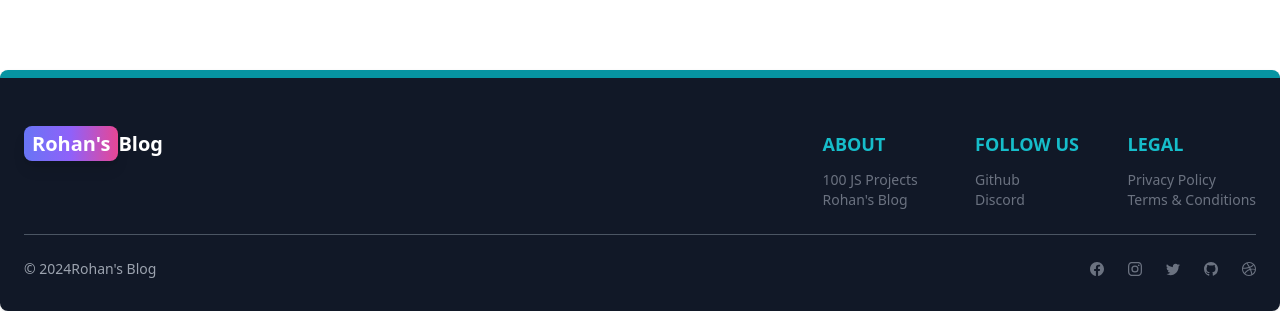
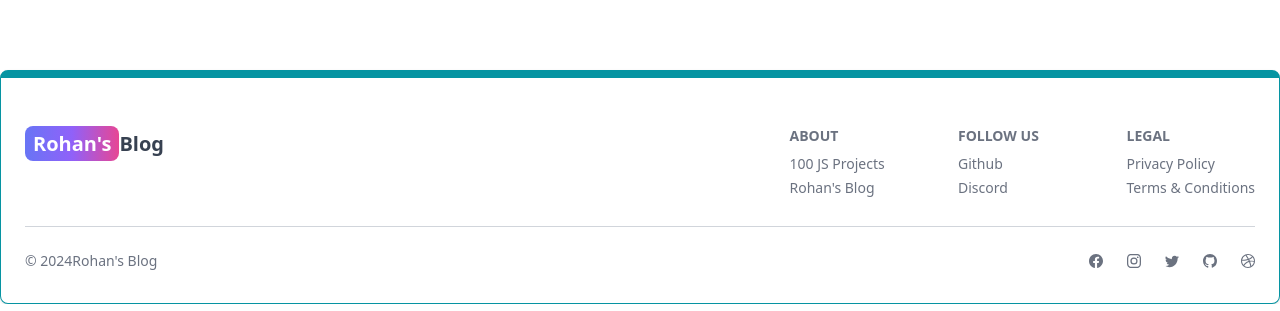
Before and after one commit to rohansamuel07/Personal-Blog-Project, a React (Vite) app in the folder client/: page /projects in a window 1280 px wide. Shown: the part 796-1107 px from the top of the page. Built offline with nearby package versions, Linux system fonts and the light colour scheme.

Commit message:
creating and adding footer component

```diff
--- a/client/src/components/Footer.jsx
+++ b/client/src/components/Footer.jsx
@@ -4,79 +4,79 @@
 
 export default function FooterCom() {
   return (
-    <Footer container className="border-t-8 border-teal-500 bg-gray-900 text-white py-8">
-      <div className="w-full max-w-7xl mx-auto px-6">
-        <div className="grid w-full justify-between sm:flex sm:justify-between md:grid-cols-1 gap-8">
-          <div className="mt-5">
+    <Footer container className='border border-t-8 border-teal-500'>
+      <div className='w-full max-w-7xl mx-auto px-6 py-8'>
+        <div className='grid w-full justify-between sm:flex md:grid-cols-1 gap-6'>
+          <div className='mt-5'>
             <Link
-              to="/"
-              className="self-center whitespace-nowrap text-lg sm:text-xl font-semibold dark:text-white"
+              to='/'
+              className='self-center whitespace-nowrap text-lg sm:text-xl font-semibold dark:text-white'
             >
-              <span className="px-2 py-1 bg-gradient-to-r from-indigo-500 via-purple-500 to-pink-500 rounded-lg text-white shadow-lg">
+              <span className='px-2 py-1 bg-gradient-to-r from-indigo-500 via-purple-500 to-pink-500 rounded-lg text-white'>
                 Rohan's
               </span>
               Blog
             </Link>
           </div>
-          <div className="grid grid-cols-2 gap-8 sm:grid-cols-3 sm:gap-6 mt-5 text-sm">
+          <div className='grid grid-cols-2 gap-8 mt-4 sm:grid-cols-3 sm:gap-10'>
             <div>
-              <Footer.Title title="About" className="text-lg mb-3 text-teal-400" />
+              <Footer.Title title='About' className='mb-2' />
               <Footer.LinkGroup col>
                 <Footer.Link
-                  href="https://www.100jsprojects.com"
-                  target="_blank"
-                  rel="noopener noreferrer"
-                  className="hover:underline hover:text-teal-300 transition-all duration-300"
+                  href='https://www.100jsprojects.com'
+                  target='_blank'
+                  rel='noopener noreferrer'
+                  className='block mb-1'
                 >
                   100 JS Projects
                 </Footer.Link>
                 <Footer.Link
-                  href="/about"
-                  target="_blank"
-                  rel="noopener noreferrer"
-                  className="hover:underline hover:text-teal-300 transition-all duration-300"
+                  href='/about'
+                  target='_blank'
+                  rel='noopener noreferrer'
+                  className='block mb-1'
                 >
                   Rohan's Blog
                 </Footer.Link>
               </Footer.LinkGroup>
             </div>
             <div>
-              <Footer.Title title="Follow us" className="text-lg mb-3 text-teal-400" />
+              <Footer.Title title='Follow us' className='mb-2' />
               <Footer.LinkGroup col>
                 <Footer.Link
-                  href="https://github.com/rohansamuel07"
-                  target="_blank"
-                  rel="noopener noreferrer"
-                  className="hover:underline hover:text-teal-300 transition-all duration-300"
+                  href='https://www.github.com/rohansamuel07'
+                  target='_blank'
+                  rel='noopener noreferrer'
+                  className='block mb-1'
                 >
                   Github
                 </Footer.Link>
-                <Footer.Link href="#" className="hover:underline hover:text-teal-300 transition-all duration-300">Discord</Footer.Link>
+                <Footer.Link href='#' className='block mb-1'>Discord</Footer.Link>
               </Footer.LinkGroup>
             </div>
             <div>
-              <Footer.Title title="Legal" className="text-lg mb-3 text-teal-400" />
+              <Footer.Title title='Legal' className='mb-2' />
               <Footer.LinkGroup col>
-                <Footer.Link href="#" className="hover:underline hover:text-teal-300 transition-all duration-300">Privacy Policy</Footer.Link>
-                <Footer.Link href="#" className="hover:underline hover:text-teal-300 transition-all duration-300">Terms &amp; Conditions</Footer.Link>
+                <Footer.Link href='#' className='block mb-1'>Privacy Policy</Footer.Link>
+                <Footer.Link href='#' className='block mb-1'>Terms &amp; Conditions</Footer.Link>
               </Footer.LinkGroup>
             </div>
           </div>
         </div>
-        <Footer.Divider className="my-6 border-gray-600" />
-        <div className="w-full sm:flex sm:items-center sm:justify-between text-sm">
+        <Footer.Divider className='my-6 border-gray-300' />
+        <div className='w-full sm:flex sm:items-center sm:justify-between text-sm'>
           <Footer.Copyright
-            href="#"
+            href='#'
             by="Rohan's Blog"
             year={new Date().getFullYear()}
-            className="text-gray-400"
+            className='mb-4 sm:mb-0'
           />
           <div className="flex gap-6 sm:mt-0 mt-4">
-            <Footer.Icon href="#" icon={BsFacebook} className="hover:text-teal-300 transition-all duration-300" />
-            <Footer.Icon href="#" icon={BsInstagram} className="hover:text-teal-300 transition-all duration-300" />
-            <Footer.Icon href="#" icon={BsTwitter} className="hover:text-teal-300 transition-all duration-300" />
-            <Footer.Icon href="https://github.com/rohansamuel07" icon={BsGithub} className="hover:text-teal-300 transition-all duration-300" />
-            <Footer.Icon href="#" icon={BsDribbble} className="hover:text-teal-300 transition-all duration-300" />
+            <Footer.Icon href='#' icon={BsFacebook} />
+            <Footer.Icon href='#' icon={BsInstagram} />
+            <Footer.Icon href='#' icon={BsTwitter} />
+            <Footer.Icon href='https://github.com/rohansamuel07' icon={BsGithub} />
+            <Footer.Icon href='#' icon={BsDribbble} />
           </div>
         </div>
       </div>
```
